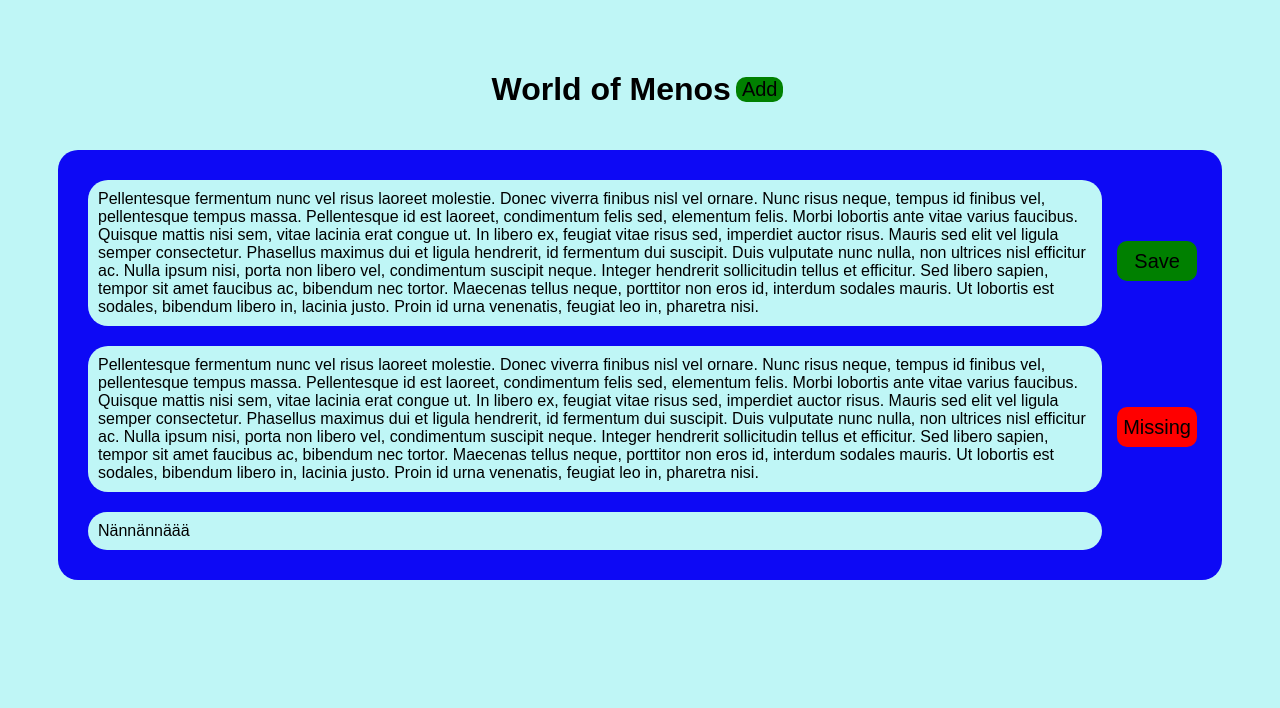
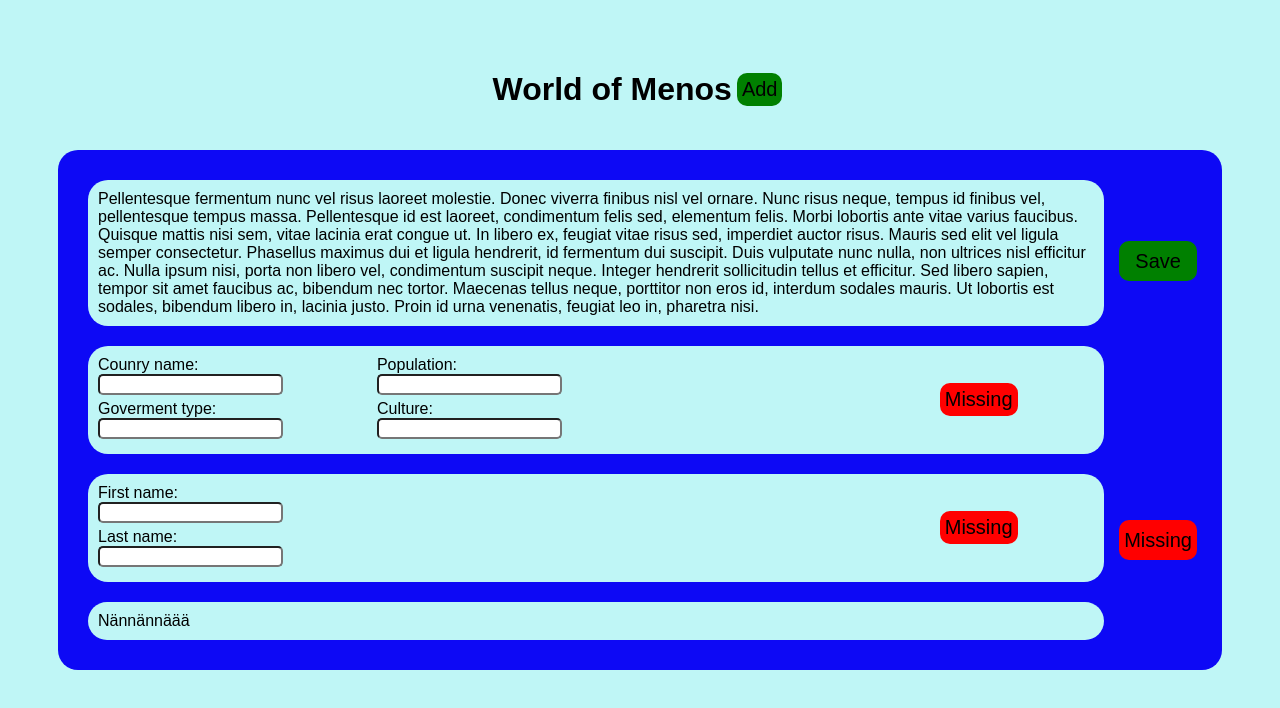
Before and after one commit to Toivotak/Menos, a React (Create React App) app: page / in a window 1280 px wide. Shown: the top 708 px of the page. Built offline with nearby package versions, Linux system fonts and the light colour scheme.

Commit message:
Form and css stuff

```diff
--- /dev/null
+++ b/src/components/Form.js
@@ -0,0 +1,55 @@
+import PropTypes from 'prop-types'
+import Button from './Button'
+
+const Form = ({type}) => {
+    if (type == "person"){
+        return (
+            <form className="form">
+                <div className="form-collumn-1">
+                    <label for="fname">First name:</label><br />
+                    <input type="text" id="fname" name="fname" className="form-input-text" /><br />
+                    <label for="lname">Last name:</label><br />
+                    <input type="text" id="lname" name="lname" className="form-input-text" />
+                </div>
+                <div className="form-collumn-2"></div>
+                <div className="form-collumn-3"></div>
+                <div className="form-collumn-4">
+                    <Button />
+                </div>
+            </form>
+        )
+    }
+    if (type == "country"){
+        return (
+            <form className="form">
+                <div className="form-collumn-1">
+                    <label for="cname">Counry name:</label><br />
+                    <input type="text" id="cname" name="cname" className="form-input-text" /><br />
+                    <label for="gtype">Goverment type:</label><br />
+                    <input type="text" id="gtype" name="gtype" className="form-input-text" /><br />
+                </div>
+                <div className="form-collumn-2">
+                    <label for="cname">Population:</label><br />
+                    <input type="text" id="cname" name="cname" className="form-input-text" /><br />
+                    <label for="gtype">Culture:</label><br />
+                    <input type="text" id="gtype" name="gtype" className="form-input-text" /><br />
+                </div>
+                <div className="form-collumn-3"></div>
+                <div className="form-collumn-4">
+                    <Button />
+                </div>
+            </form>
+        )
+    }
+    return (
+        <form>
+            <label>Invalid form</label><br />
+        </form>
+    )
+}
+
+Form.defaultProps = {
+    type: "person"
+}
+
+export default Form;
--- a/src/components/Main.js
+++ b/src/components/Main.js
@@ -1,12 +1,14 @@
 import Para from './Para'
 import Button from './Button';
+import Form from './Form';
 
 const Main = () => {
     return (
         <main className="main">
             <Para />
             <Button text="Save" color="green" />
-            <Para />
+            <Form type="country"/>
+            <Form />
             <Button />
             <Para text="Nännännäää" />
         </main>
--- a/src/test.css
+++ b/src/test.css
@@ -19,6 +19,7 @@ body {
     font-size: 20px;
     border: none;
     margin: 5px;
+    padding: 5px;
     border-radius: 10px;
     cursor: pointer;
     transform: rotate(-360deg);
@@ -36,14 +37,12 @@ body {
 
 .main {
     display: grid;
-    grid-template-columns: auto, auto, auto, auto;
-    grid-template-rows: auto, auto, auto;
     background-color: rgb(13, 9, 245);
     padding: 20px;
     border-radius: 20px;
 }
 
-.para {
+.main > .para, .main > .form {
     grid-column-start: 1;
     grid-column-end: 3;
     background-color: rgb(191, 246, 246);
@@ -52,10 +51,42 @@ body {
     margin: 10px;
 }
 
+.main > .form {
+    display: grid;
+    grid-template-columns: 28% 28% 28% 16%;
+}
+
+.form-input-text {
+    border-radius: 5px;
+    margin-bottom: 5px;
+}
+
+a:focus, button:focus, input:focus, textarea:focus {
+    outline: none;
+}
+
 .main > .btn {
     max-height: 40px;
     grid-column-start: 4;
     grid-column-end: 4;
     position: relative;
-    top: 40%;
+    top: 40%
 }
+
+.form-collumn-1 {
+    grid-column-start: 1;
+}
+
+.form-collumn-2 {
+    grid-column-start: 2;
+}
+
+.form-collumn-3 {
+    grid-column-start: 3;
+}
+
+.form-collumn-4 {
+    grid-column-start: 4;
+    display: flex;
+    align-items: center;
+}
```
